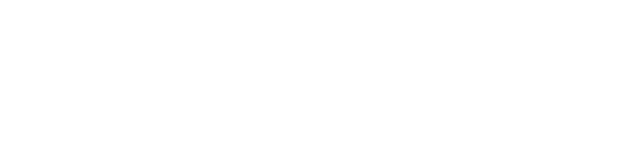
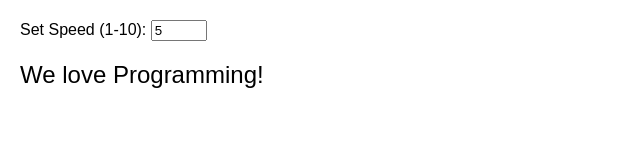
Before and after one commit to acciojob/Running-Text-18subrato, a website: page main.html in a window 1280 px wide. Shown: the whole page, without its empty margins (0-640 px from the left). Drawn offline with Linux system fonts and the light colour scheme.

Commit message:
created a submission

```diff
--- a/main.html
+++ b/main.html
@@ -7,7 +7,11 @@
 </head>
 
 <body>
-	<!-- the entire body must be written by student -->
+	<div>
+    <label for="speed">Set Speed (1-10): </label>
+    <input type="number" id="speed" min="1" max="10" value="5">
+  </div>
+  <div id="text"></div>
     <script type="text/javascript" src="./script.js">
 </script>
 
--- a/script.js
+++ b/script.js
@@ -1 +1,22 @@
-//your JS code here. If required.
+const textElement = document.getElementById("text");
+const speedInput = document.getElementById("speed");
+const text = "We love Programming!";
+let index = 0;
+let interval = 500 / speedInput.value;
+
+function renderText() {
+  if (index < text.length) {
+    textElement.textContent += text.charAt(index);
+    index++;
+    setTimeout(renderText, interval);
+  }
+}
+
+speedInput.addEventListener("input", () => {
+  index = 0;
+  textElement.textContent = ""; // Clear the current text
+  interval = 500 / speedInput.value; // Update the speed
+  renderText(); // Restart rendering
+});
+
+renderText(); // Initial rendering
--- a/styles.css
+++ b/styles.css
@@ -1 +1,10 @@
-/*  your css code here. If applicable */
+body {
+  font-family: Arial, sans-serif;
+  margin: 20px;
+}
+
+#text {
+  font-size: 24px;
+  margin-top: 20px;
+  white-space: pre-wrap;
+}
```
